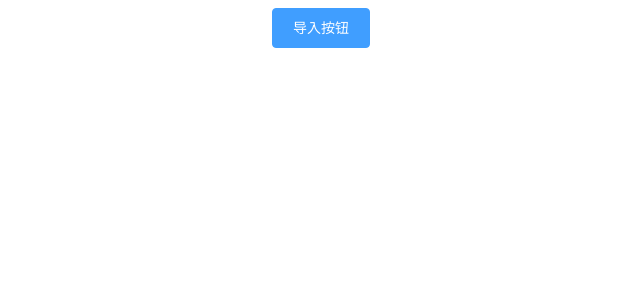
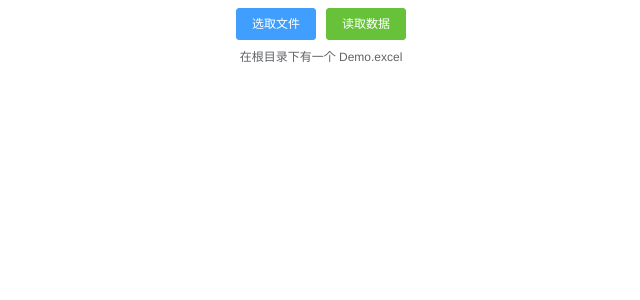
Before and after one commit to ivestszheng/xlsx-study, a Vue app: page /#/demo in a window 1280 px wide. Shown: the top 300 px of the page, without its empty margins (319-959 px from the left). Built offline with nearby package versions, Linux system fonts and the light colour scheme.

Commit message:
feat: 增加 upload

```diff
--- /dev/null
+++ b/src/utils/xlsx.js
@@ -0,0 +1,8 @@
+import XLSX from 'xlsx';
+
+const analyseExcel = () => {
+  console.log(123);
+};
+
+// eslint-disable-next-line import/prefer-default-export
+export { analyseExcel };
--- a/src/views/Demo/index.vue
+++ b/src/views/Demo/index.vue
@@ -1,15 +1,75 @@
 <template>
   <div class="demo">
-    <el-button type="primary">导入按钮</el-button>
+    <el-upload
+      ref="upload"
+      class="upload-demo"
+      action="#"
+      multiple
+      :before-upload="beforeExcelUpload"
+      :on-preview="handlePreview"
+      :on-remove="handleRemove"
+      :file-list="fileList"
+      :auto-upload="true"
+      :http-request="handleHttpRequest"
+    >
+      <el-button slot="trigger" size="small" type="primary">选取文件</el-button>
+      <el-button style="margin-left: 10px" size="small" type="success" @click="analyseUpload">读取数据</el-button>
+      <div slot="tip" class="el-upload__tip">在根目录下有一个 Demo.excel</div>
+    </el-upload>
   </div>
 </template>
 
 <script>
+import { analyseExcel } from '@/utils/xlsx';
+
 export default {
   name: 'ImportExcel',
-  components: {},
   data() {
-    return {};
+    return {
+      fileList: [],
+    };
+  },
+  methods: {
+    analyseUpload() {
+      console.log('读取数据');
+      console.log(this.fileList);
+      analyseExcel();
+    },
+    // 文件列表移除文件时的钩子
+    handleRemove(file) {
+      const { uid } = file;
+
+      for (let i = 0; i < this.fileList.length; i += 1) {
+        const ele = this.fileList[i];
+
+        if (uid === ele.uid) {
+          this.fileList.splice(i, 1);
+          break;
+        }
+      }
+      console.log(file, this.fileList);
+    },
+    // 点击文件列表中已上传文件时的钩子
+    handlePreview(file) {
+      console.log(file);
+    },
+    handleHttpRequest(incomeFile) {
+      const { file } = incomeFile;
+      const { name } = file;
+
+      this.fileList.push({ name, file });
+    },
+    // 上传文件之前的钩子，参数为上传的文件，若返回 false 或者返回 Promise 且被 reject，则停止上传。
+    beforeExcelUpload(file) {
+      if (!file) {
+        return false;
+      }
+      if (!/\.(xls|xlsx)$/.test(file.name.toLowerCase())) {
+        this.$message.error('上传格式不正确，请上传 xls 或者 xlsx 格式');
+        return false;
+      }
+      return true;
+    },
   },
 };
 </script>
--- a/vue.config.js
+++ b/vue.config.js
@@ -17,7 +17,7 @@ module.exports = defineConfig({
   chainWebpack: (config) => {
     // 修改项目名称
     config.plugin('html').tap((args) => {
-      args[0].title = 'vue2初始模板'; // 项目名称
+      args[0].title = 'xlsx-study'; // 项目名称
       return args;
     });
     // 配置别名
```
Also changed, not shown: 1 other file (tests, documents, lock files or other folders).
